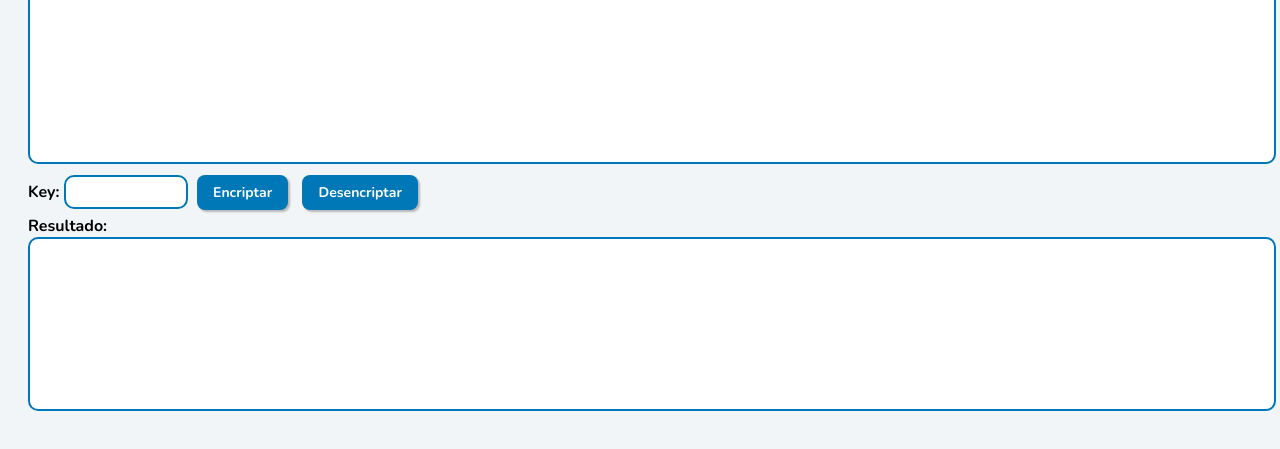
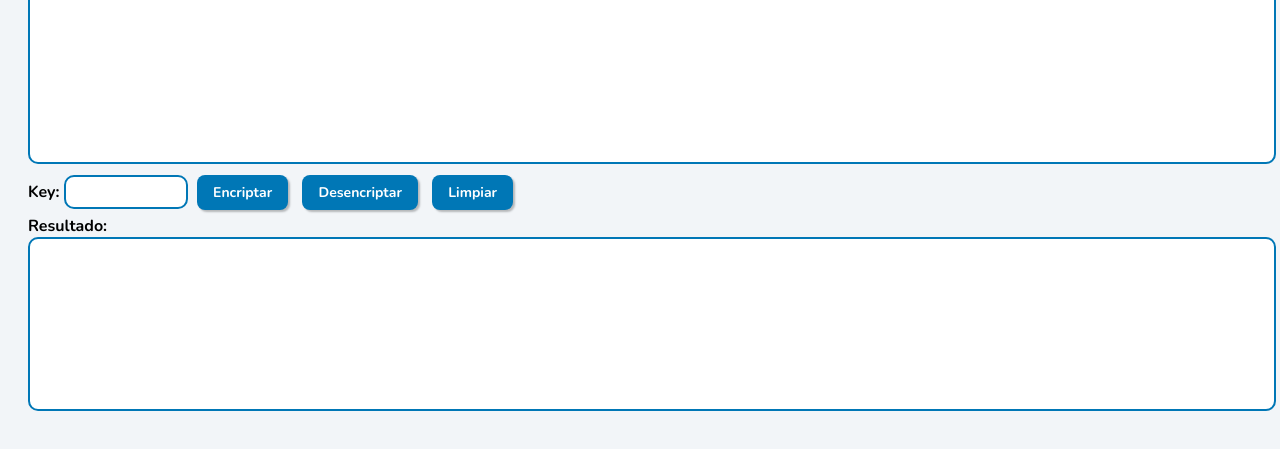
Before and after one commit to JUSEAN/Text-Encrypter, a plain HTML site: page index.html in a window 1280 px wide. Shown: the part 143-592 px from the top of the page. Drawn offline with nearby package versions, Linux system fonts and the light colour scheme.

Commit message:
Update index.html

```diff
--- a/index.html
+++ b/index.html
@@ -22,6 +22,7 @@
       <input type="password" id="password">
       <button id="encrypt-button" onclick="encrypt()">Encriptar</button>
       <button id="decrypt-button" onclick="decrypt()">Desencriptar</button>
+        <button type="button" onclick="limpiarFormulario()">Limpiar</button>
     </div>
 
     <div>
```
